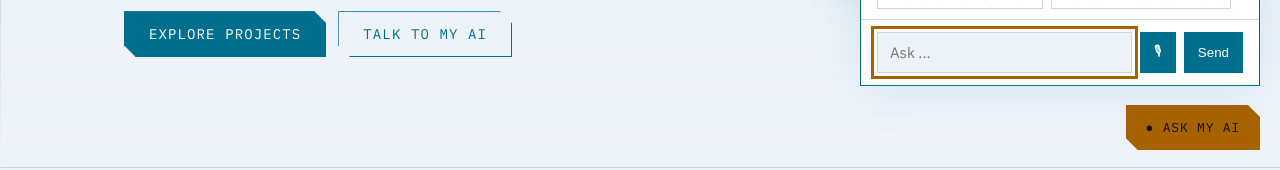
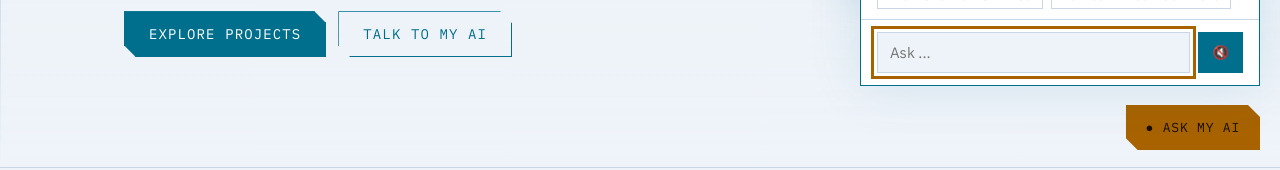
Before and after one commit to Mamba1990/portfolio, a plain HTML site: page index.html in a window 1280 px wide. Both pictures are taken after a click on the button "TALK TO MY AI". Shown: the part 630-800 px from the top of the page. Drawn offline with Linux system fonts and the light colour scheme.

Commit message:
Add voice toggle and demo GIF

```diff
--- a/index.html
+++ b/index.html
@@ -223,7 +223,7 @@ footer{border-top:1px solid var(--line);padding:26px 0 110px;color:var(--mut);fo
   <header>Hafsa’s AI assistant<button id="x" aria-label="Close">×</button></header>
   <div id="msgs" aria-live="polite"></div>
   <div class="sug"><button>Tell me about the honeypot</button><button>What are her skills?</button><button>How can I contact her?</button></div>
- <div id="f"><input id="q" placeholder="Ask ..." ...><button id="mic" ...>🎙</button><button id="go" ...>Send</button></div>
+ <div id="f"><input id="q" placeholder="Ask ..." ...><button id="vol" type="button" aria-label="Toggle voice replies" aria-pressed="false">🔇</button></div>
 </aside>
 
 <script>
```
